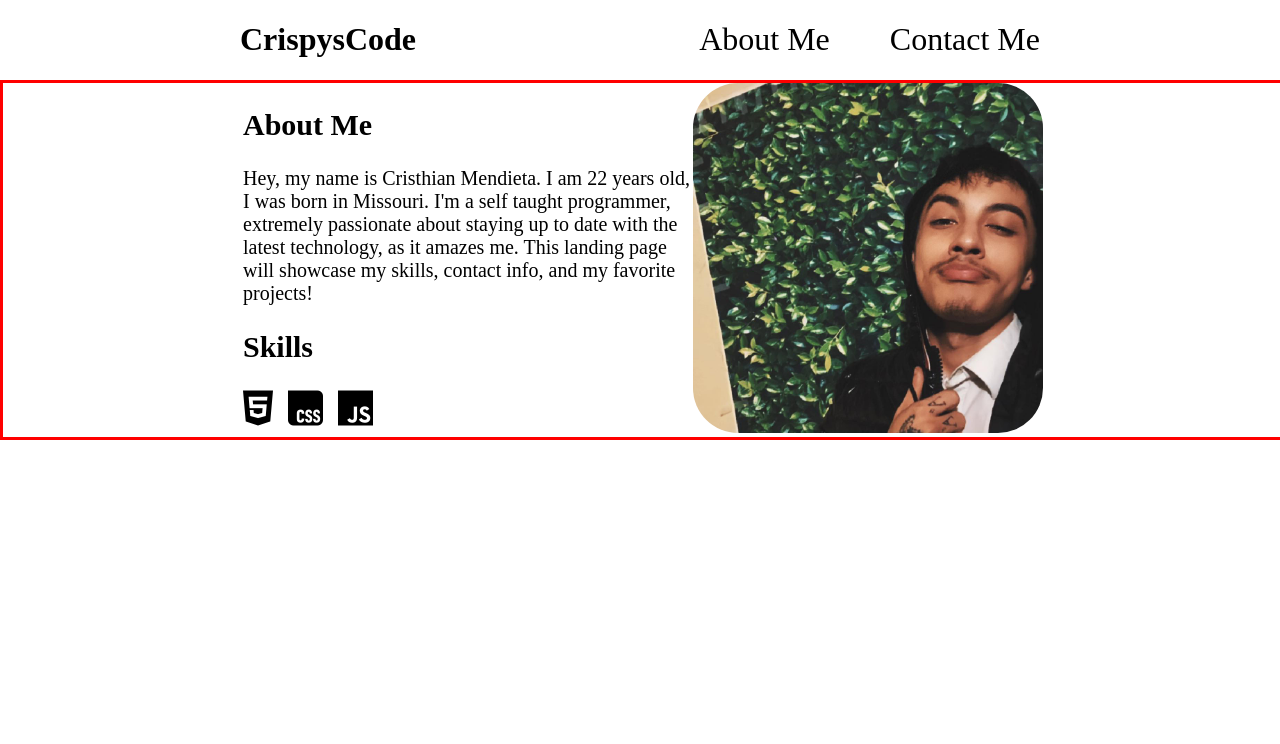
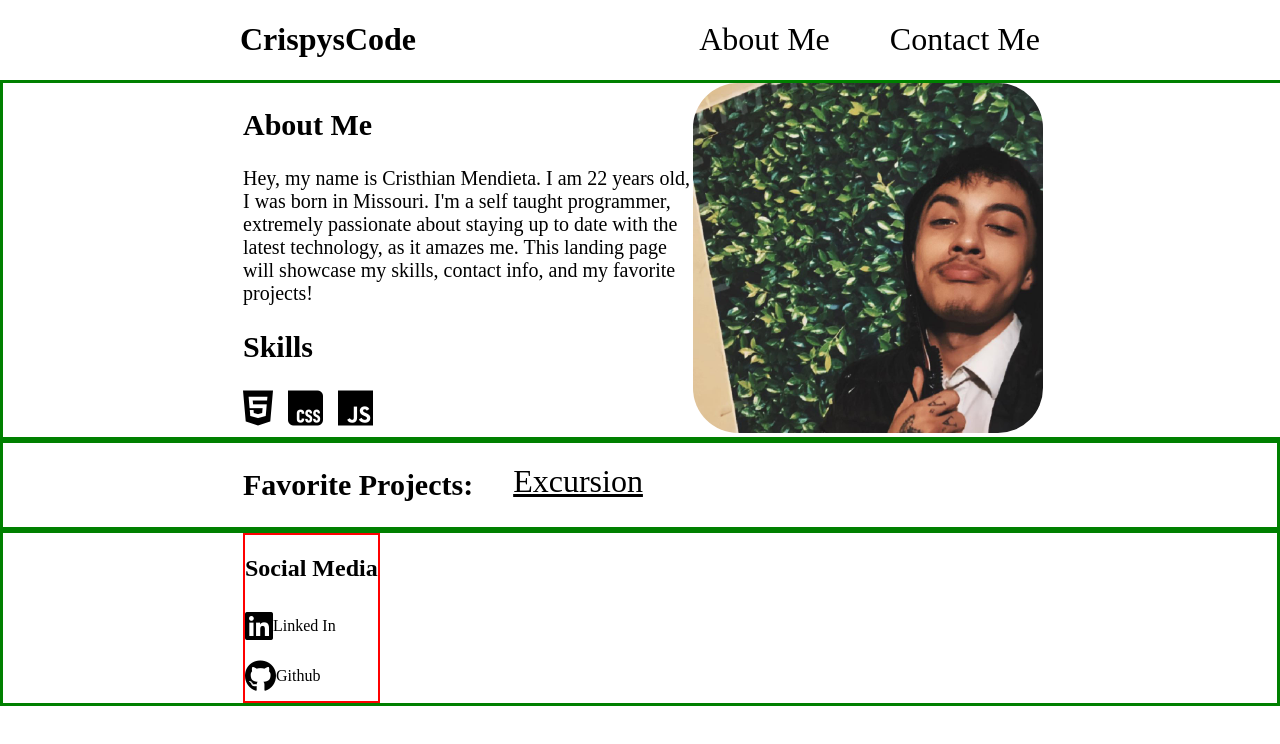
Before and after one commit to CrispysCode/portfolioWebsite, a plain HTML site: page index.html in a window 1280 px wide. Drawn offline with Linux system fonts and the light colour scheme.

Commit message:
Implemented our first project anchor tags, and started on our social media section.

```diff
--- a/index.html
+++ b/index.html
@@ -23,7 +23,7 @@
     </header>
 
     <!-- Top Section -->
-     <div class="top container">
+    <div class="top container">
         <div class="top left">
             <h2>About Me</h2>
             <p>Hey, my name is Cristhian Mendieta. I am 22 years old, I was born in Missouri.
@@ -37,12 +37,42 @@
                 <i class="fa-brands fa-css fa-2xl"></i>
                 <i class="fa-brands fa-js fa-2xl"></i>
             </div>
+
         </div>
         <div class="top right">
             <img id="me" src="img/myPFP.jpg">
         </div>
+    </div>
+    <!-- Project Section-->
+    <div class="project container">
+        <div class="project-list">
+            <h2>Favorite Projects:</h2>
+            <nav>
+                <ul>
+                    <li><a href="https://crispyscode.github.io/excursion/"
+                            style="text-decoration: underline;">Excursion</a></li>
+                </ul>
+            </nav>
+        </div>
+    </div>
 
-     </div>
+    <!-- Contact Section -->
+    <div class="contact container">
+        <div class="contact-left">
+            <h2>Social Media</h2>
+            <div class="icon">
+            <i class="fa-brands fa-linkedin fa-2xl"></i>
+            <p>Linked In</p>
+            </div>
+            <div class="icon">
+            <i class="fa-brands fa-github fa-2xl"></i>
+            <p>Github</p>
+            </div>
+        </div>
+        <div class="contact-right">
+
+        </div>
+    </div>
 </body>
 
 </html>
--- a/styles.css
+++ b/styles.css
@@ -26,8 +26,12 @@ li a {
 }
 
 /* Main Section */
+.container {
+    display: flex;
+    border: 3px solid green;
+}
+
 .top.container {
-    border: 3px solid red;
     display: flex;
     width: 100%;
 }
@@ -48,3 +52,25 @@ li a {
     display: flex;
     gap: 15px;
 }
+
+/* Project Section */
+
+.project-list {
+    display: flex;
+    margin-left: 15rem;
+    margin-right: 15rem;
+    font-size: 1.25rem;
+    justify-content: space-between;
+
+}
+
+/* Contact Section */
+.contact-left {
+    margin-left: 15rem;
+    border: 2px solid red;
+}
+
+.icon {
+    display: flex;
+    align-items: center;
+}
```
